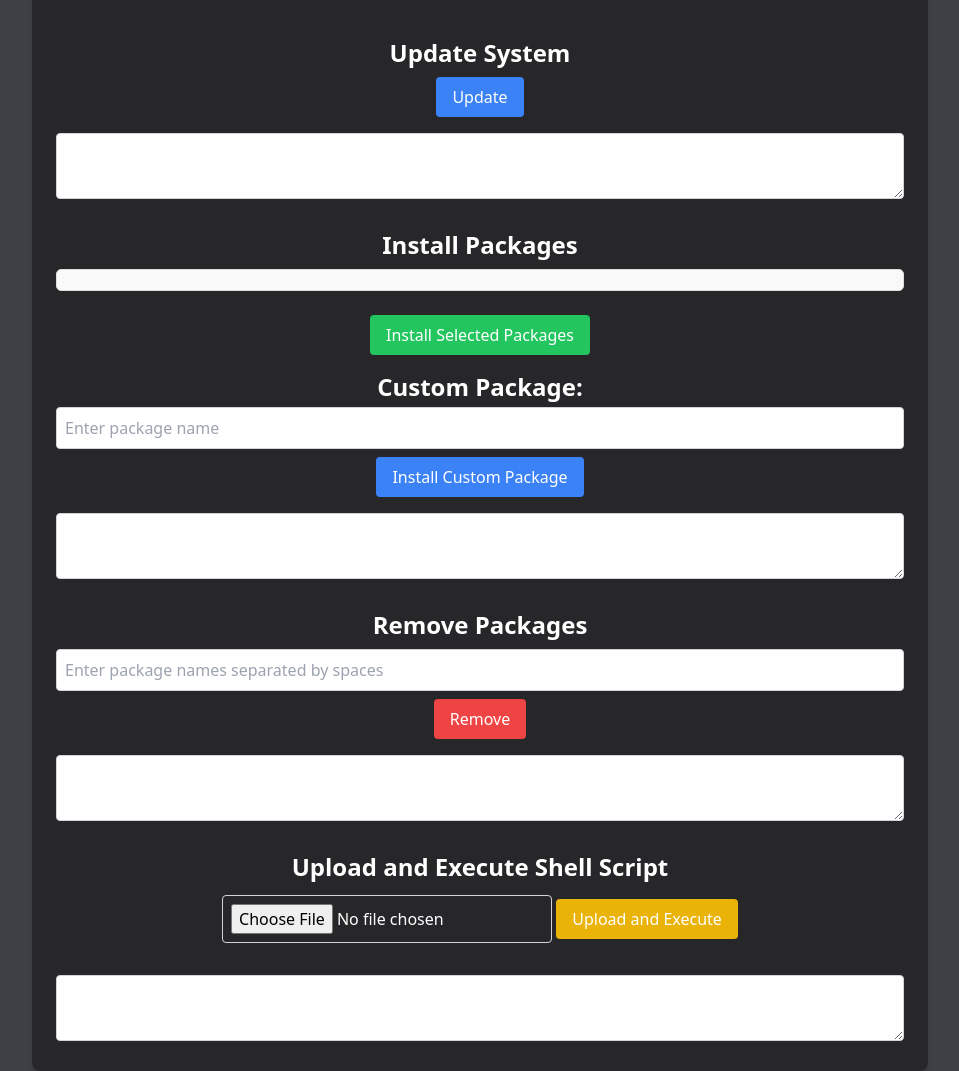
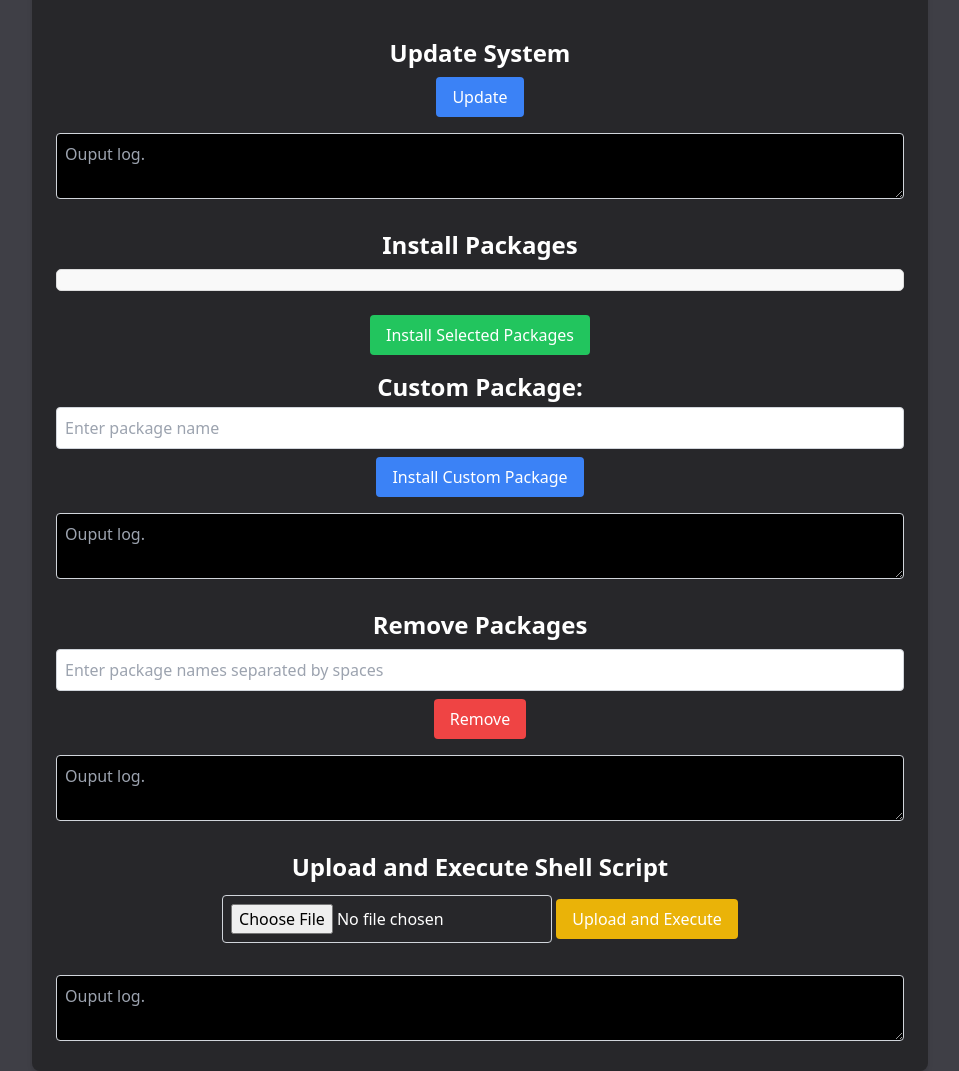
Before and after one commit to nocapscripts/LinX-Tool-WebUI, a website: page index.html in a window 1280 px wide. Shown: the part 63-1134 px from the top of the page, without its empty margins (160-1119 px from the left). Drawn offline with nearby package versions, Linux system fonts and the light colour scheme; no server answers.

Commit message:
better design

```diff
--- a/index.html
+++ b/index.html
@@ -25,7 +25,7 @@
         <!-- Update System Section -->
         <h2 class="text-2xl font-semibold mb-2">Update System</h2>
         <button onclick="updateSystem()" class="bg-blue-500 text-white px-4 py-2 rounded hover:bg-blue-600 focus:outline-none focus:ring-2 focus:ring-blue-500">Update</button>
-        <textarea id="updateOutput" class="w-full mt-4 p-2 border border-gray-300 rounded text-black" readonly></textarea>
+        <textarea id="updateOutput" placeholder="Ouput log." class="w-full mt-4 p-2 border border-gray-300 bg-black text-white rounded text-green-600" readonly></textarea>
 
         <!-- Install Packages Section -->
         <h2 class="text-2xl font-semibold mt-6 mb-2">Install Packages</h2>
@@ -40,13 +40,13 @@
             <button onclick="installCustomPackage()" class="bg-blue-500 text-white px-4 py-2 mt-2 rounded hover:bg-blue-600 focus:outline-none focus:ring-2 focus:ring-blue-500">Install Custom Package</button>
         </div>
 
-        <textarea id="installOutput" class="w-full mt-4 p-2 border border-gray-300 rounded text-black" readonly></textarea>
+        <textarea id="installOutput" placeholder="Ouput log."  class="w-full mt-4 p-2 border border-gray-300 bg-black text-white rounded text-green-600" readonly></textarea>
 
         <!-- Remove Packages Section -->
         <h2 class="text-2xl font-semibold mt-6 mb-2">Remove Packages</h2>
-        <input type="text" id="removePackages" placeholder="Enter package names separated by spaces" class="w-full p-2 border border-gray-300 rounded">
+        <input type="text" id="removePackages" placeholder="Enter package names separated by spaces" class="w-full p-2 border border-gray-300 rounded text-black">
         <button onclick="removePackages()" class="bg-red-500 text-white px-4 py-2 mt-2 rounded hover:bg-red-600 focus:outline-none focus:ring-2 focus:ring-red-500">Remove</button>
-        <textarea id="removeOutput" class="w-full mt-4 p-2 border border-gray-300 rounded text-black" readonly></textarea>
+        <textarea id="removeOutput" placeholder="Ouput log."  class="w-full mt-4 p-2 border border-gray-300 bg-black text-white rounded text-green-600" readonly></textarea>
 
         <!-- Upload Shell Script Section -->
         <h2 class="text-2xl font-semibold mt-6 mb-2">Upload and Execute Shell Script</h2>
@@ -54,7 +54,7 @@
             <input type="file" id="file" accept=".sh" class="border border-gray-300 p-2 rounded">
             <button type="button" onclick="uploadFile()" class="bg-yellow-500 text-white px-4 py-2 mt-2 rounded hover:bg-yellow-600 focus:outline-none focus:ring-2 focus:ring-yellow-500">Upload and Execute</button>
         </form>
-        <textarea id="uploadOutput" class="w-full mt-4 p-2 border border-gray-300 rounded text-black" readonly></textarea>
+        <textarea id="uploadOutput" placeholder="Ouput log."  class="w-full mt-4 p-2 border border-gray-300 bg-black text-white rounded text-green-600" readonly></textarea>
     </div>
 </body>
 </html>
```
